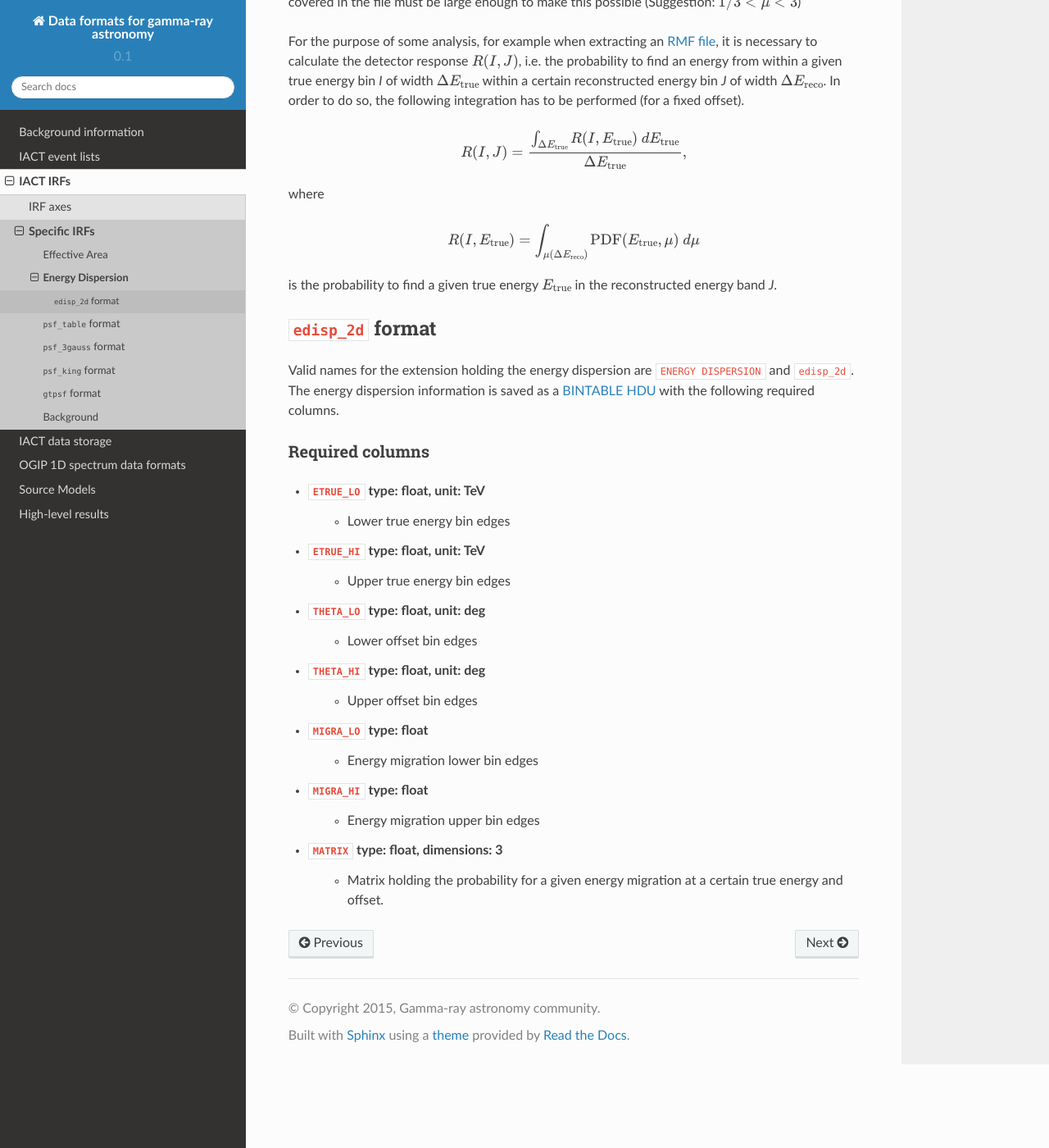
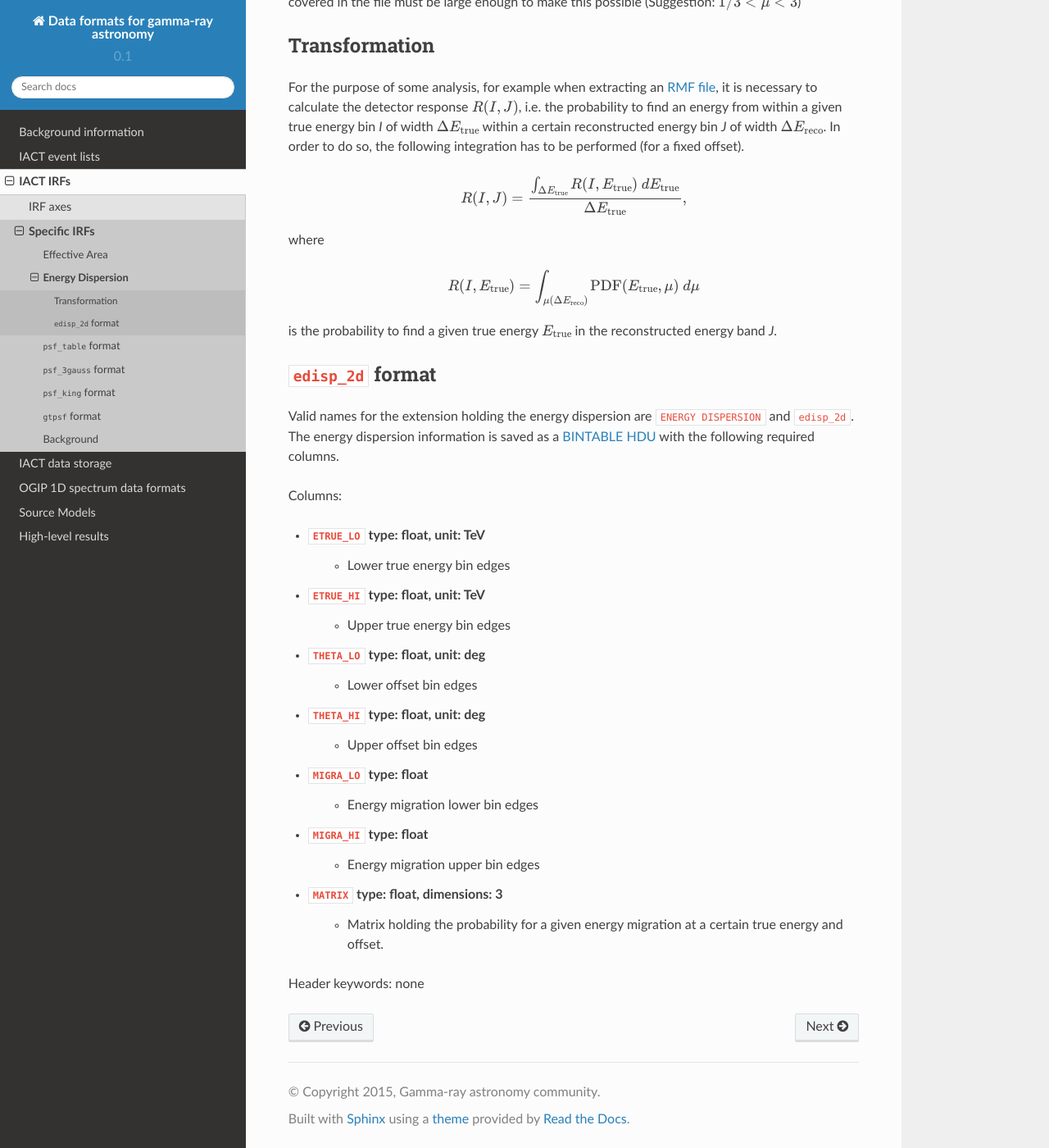
Before and after one commit to open-gamma-ray-astro/gamma-astro-data-formats, a Sphinx documentation site: the page built from source/irfs/energy_dispersion/index.rst, in a window 1280 px wide and 1400 px high, scrolled down 323 px. Shown: the whole window at 82% size. Built offline with Sphinx 7.4.7 and the Read the Docs theme 2.0.0, drawn with Linux system fonts in a browser that asks for light colours.

Commit message:
Misc formatting fixes

```diff
--- a/source/irfs/effective_area/index.rst
+++ b/source/irfs/effective_area/index.rst
@@ -46,8 +45,7 @@ Columns
     * Matrix holding the effective area for a given reconstructed energy and offset.
     * TODO: Is this still up-to-date?
 
-Header keywords
-+++++++++++++++
+Header keywords:
 
 * ``LO_THRES`` type: float, unit: TeV
     * Low energy threshold
--- a/source/irfs/energy_dispersion/index.rst
+++ b/source/irfs/energy_dispersion/index.rst
@@ -13,6 +13,11 @@ extensions (HDU). The stored quantity is a PDF for the **energy migration**
 as a function of true energy and offset. It should be normalized to unity. The
 migration range covered in the file must be large enough to make this possible
 (Suggestion: :math:`1/3 < \mu < 3`)
+
+.. _edisp_trafo:
+
+Transformation
+--------------
 
 For the purpose of some analysis, for example when extracting an
 :ref:`ogip-rmf`, it is necessary to calculate the detector response
@@ -43,8 +48,7 @@ Valid names for the extension holding the energy dispersion are ``ENERGY
 DISPERSION`` and ``edisp_2d``. The energy dispersion information is saved as a
 :ref:`fits-arrays-bintable-hdu` with the following required columns.
 
-Required columns
-++++++++++++++++
+Columns:
 
 * ``ETRUE_LO`` type: float, unit: TeV
     * Lower true energy bin edges
@@ -61,4 +65,4 @@ Required columns
 * ``MATRIX`` type: float, dimensions: 3
     * Matrix holding the probability for a given energy migration at a certain true energy and offset.
 
-.. _edisp_trafo:
+Header keywords: none
--- a/source/irfs/psf_3gauss/index.rst
+++ b/source/irfs/psf_3gauss/index.rst
@@ -7,6 +7,8 @@
 
 In this format we store the gamma and sigma parameters resulting from a
 King-Function fit.
+
+Columns:
 
 * ``ENERG_LO``, ``ENERG_HI`` -- 1D, unit: TeV
     * Energy axis
@@ -25,6 +27,8 @@ King-Function fit.
 * ``SIGMA3`` -- 1D, unit: deg
     * sigma of the 3rd Gaussian
 
+Header keywords: none
+
 .. note::
 
     By setting the amplitudes of the 3rd (and 2nd) Gaussians to 0 one can implement double (or single) Gaussian models as well.
--- a/source/irfs/psf_gtpsf/index.rst
+++ b/source/irfs/psf_gtpsf/index.rst
@@ -15,4 +15,7 @@ The FITS file has the following BinTable HDUs / columns:
 * THETA HDU
     * Theta -- 1D (deg)
 
+Header keywords: none
+
+
 Example data file: :download:`psf-fermi.fits`
--- a/source/irfs/psf_king/index.rst
+++ b/source/irfs/psf_king/index.rst
@@ -8,6 +8,8 @@
 In this format we store the gamma and sigma parameters resulting from a
 King-Function fit.
 
+Columns:
+
 * ``ENERG_LO``, ``ENERG_HI`` -- 1D, unit: TeV
     * Energy axis
 * ``THETA_LO``, ``THETA_HI`` -- 1D, unit: deg
@@ -17,6 +19,7 @@ King-Function fit.
 * ``SIGMA`` -- 1D, unit: deg
     * sigma parameter of the King-Function
 
+Header keywords: none
 
 King Formula:
 
--- a/source/irfs/psf_table/index.rst
+++ b/source/irfs/psf_table/index.rst
@@ -13,6 +13,8 @@ This format is almost identical to the `OGIP format for radial point spred funct
 The differences are that we don't have the dependency on azimuthal field of view position and the
 units are different.
 
+Columns:
+
 * ``RAD_LO``, ``RAD_HI`` -- 1D, unit: deg
     * Offset angle from source position
 * ``THETA_LO``, ``THETA_HI`` -- 1D, unit: deg
@@ -23,6 +25,8 @@ units are different.
     * Probability density (probability per solid angle),
       see info on normalisation below.
     * Axis order: RAD, THETA, ENERGY
+
+Header keywords: none
 
 Some comments:
 
```
Also changed, not shown: other parts of source/irfs/effective_area/index.rst (+1 -2 lines).
